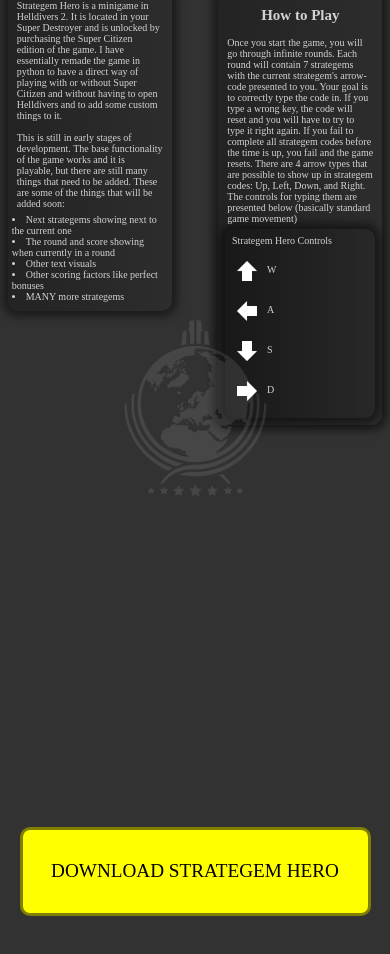
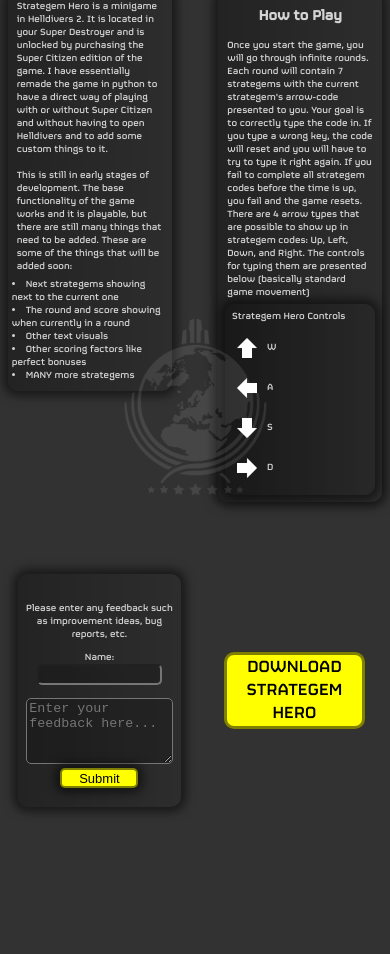
Before and after one commit to NotClassierCart401/Classier-Hub, a plain HTML site: page strategem_hero.html in a window 390 px wide. Shown: the part 71-1025 px from the top of the page. After the commit the page ends 898 px from the top, so only its background shows below. Drawn offline with Linux system fonts and the light colour scheme; a web font is replaced by a local one.

Commit message:
Add files via upload

```diff
--- a/css/strategem_hero.css
+++ b/css/strategem_hero.css
@@ -1,6 +1,6 @@
 @font-face {
     font-family: 'FS Sinclair Medium';
-    src: url('fonts/FS Sinclair Medium.otf') format('truetype');
+    src: url('../fonts/FS Sinclair Medium.otf') format('truetype');
 }
 
 html,body {
@@ -66,34 +66,58 @@ html,body {
 }
 
 #download {
-    height: 15%;
+    width: 100%;
     display: flex;
-    justify-content: center;
+    flex-direction: row;
+    justify-content: space-around;
     align-items: center;
 }
 
 #download div {
-    width: 100%;
-    height: 100%;
+    width: 40%;
+    height: 225px;
+    display: flex;
+    flex-direction: column;
+    align-items: center;
+    justify-content: center;
     text-align: center;
+    margin-bottom: 10px;
 }
 
 #download div button {
-    width: 50%;
-    height: 70%;
+    width: 90%;
     border: 3px solid rgba(0,0,0,0.5);
     border-radius: 10px;
     background-color: yellow;
     transition: 0.1s ease-in-out;
 }
 
-#download div button:hover {
+#download div button:hover, input[type="submit"]:hover {
     background-color: #ff0;
     filter: brightness(0.8);
 }
 
-#download div button:active {
+#download div button:active, input[type="submit"]:active {
     transform: scale(0.95);
+}
+
+#download div input[type="text"], #download div textarea {
+    background-color: rgba(0,0,0,0.2);;
+    color: white;
+    border-radius: 5px;
+    resize: vertical;
+
+    width: 90%;
+    transition: 0.1s ease-in-out;
+}
+
+#download div input[type="text"] {
+    width: 75%;
+}
+
+#download div input[type="text"]:focus, #download div textarea:focus {
+    background-color: rgba(100,100,100,0.3);
+    outline: yellow solid 2px;
 }
 
 .center {
@@ -120,6 +144,27 @@ html,body {
     padding: 10px;
 }
 
+.feedback {
+    height: fit-content;
+    text-align: left;
+    color: lightgray;
+    padding: 1%;
+    background-image: linear-gradient(to right, rgba(0,0,0,0.3), rgba(0,0,0,0.1));
+    border-radius: 10px;
+    box-shadow: 0px 0px 10px 5px rgba(0, 0, 0, 0.5);
+}
+
+.feedback input[type="submit"] {
+    width: 50%;
+    height: 20px;
+    font-size: small;
+    border-radius: 5px;
+    border: 2px solid rgba(0,0,0,0.5);
+    box-shadow: 0px 0px 10px 5px rgba(0, 0, 0, 0.5);
+    background-color: yellow;
+    transition: 0.1s ease-in-out;
+}
+
 main {
     position: relative;
     height: 100vh;
@@ -144,9 +189,12 @@ button {
     font-size: xx-large;
 }
 
-@media screen and (max-width: 900px) {
-    #header, #desc {
-        font-size: 10px;
+@media screen and (max-width: 1112px) {
+    #header, #desc, #download {
+        font-size: x-small;
+    }
+    #desc {
+        height: 70%;
     }
     #header img {
         width: 50px;
@@ -156,7 +204,7 @@ button {
         width: 40%;
     }
     #download div button {
-        font-size: larger;
+        font-size: large;
     }
 }
 
--- /dev/null
+++ b/js/strategem_hero.js
@@ -0,0 +1,25 @@
+document.addEventListener("DOMContentLoaded", function() {
+    const fbform = document.getElementById("feedback-form");
+    fbform.addEventListener("submit", async function(event) {
+        event.preventDefault();
+
+        const formData = new FormData(fbform);
+
+        try {
+            const response = await fetch("https://script.google.com/macros/s/AKfycbwIv9e9lL_hIgtwutCNspxRphm6VvAdTBlxPRbC-gK1eOV_Qr1Re9UPFhtVfx2rbLr4/exec", {
+                method: "POST",
+                body: formData
+            });
+            console.log("Script loaded");
+            console.log("Form element:", fbform);
+            let sent = `Name: ${formData.get("name")}, Feedback: ${formData.get("feedback")}`;
+            let responseText = await response.text();
+            console.log("Sent:", sent);
+            console.log("Response:", responseText);
+            fbform.reset();
+            alert("Feedback sent!");
+        } catch (err) {
+            console.error("Submission failed:", err);
+        }
+    });
+});
--- a/strategem_hero.html
+++ b/strategem_hero.html
@@ -41,12 +41,23 @@
                 </div>
             </section>
             <section id="download">
+                <div class="feedback">
+                    <p>Please enter any feedback such as improvement ideas, bug reports, etc.</p>
+                    <iframe name="noredirect" id="noredirect" style="display: none;"></iframe>
+                    <form id="feedback-form" action="https://script.google.com/macros/s/AKfycbwIv9e9lL_hIgtwutCNspxRphm6VvAdTBlxPRbC-gK1eOV_Qr1Re9UPFhtVfx2rbLr4/exec" target="noredirect" name="feedback form" method="POST">
+                        <label for="name">Name:</label>
+                        <input id="name" name="name" type="text" value=""><br><br>
+                        <textarea id="feedback" name="feedback" rows="4" cols="50" placeholder="Enter your feedback here..."></textarea>
+                        <input type="submit" value="Submit">
+                    </form>
+                </div>
                 <div>
                     <a href="images/strategem_hero/strategem_hero.exe" download>
                         <button type="button">DOWNLOAD STRATEGEM HERO</button>
                     </a>
                 </div>
             </section>
+            <script src="js/strategem_hero.js"></script>
         </main>
     </body>
 </html>
```
